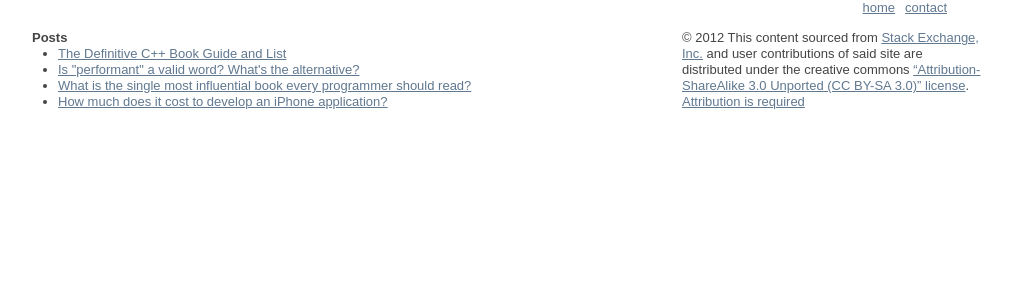
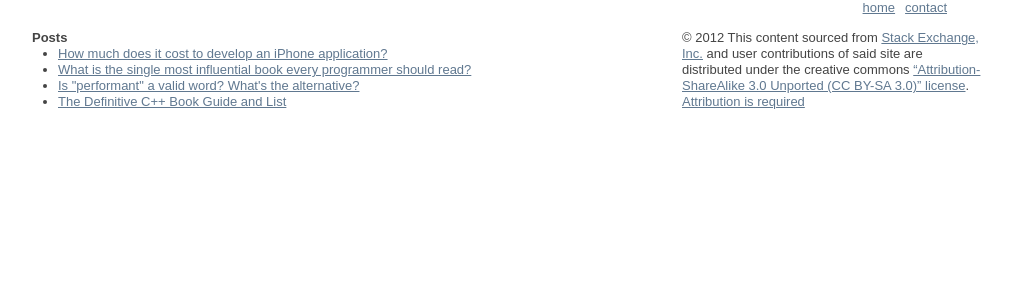
Before and after one commit to phwd/wolfrevokcats, a Jekyll site: the page built from index.html, in a window 1280 px wide. Shown: the top 300 px of the page, without its empty margins (18-1030 px from the left). Built offline with Jekyll 4.4.1, drawn with Linux system fonts in a browser that asks for light colours; nearby versions of some CDN libraries; Markdown is read by kramdown in place of the engine named in the settings.

Commit message:
Changed it back to jekyll format

```diff
--- a/index.html
+++ b/index.html
@@ -2,7 +2,7 @@
 layout: default
 title: wolfrevokcats
 ---
-
+<!--
 <div id=home>
 	<h1>Posts</h1>
 	<ul class=posts>
@@ -11,4 +11,13 @@
 		<li><a href="http://phwd.github.com/wolfrevokcats/what-is-the-single-most-influential-book-every-programmer-should-read.html">What is the single most influential book every programmer should read?</a></li>
 		<li><a href="http://phwd.github.com/wolfrevokcats/how-much-does-it-cost-to-develop-an-iphone-application.html">How much does it cost to develop an iPhone application?</a></li>
 	</ul>
+</div>--> <!-- end of #home content-->
+
+<div id=home>
+    <h1>Posts</h1>
+    <ul class=posts>
+        {% for post in site.posts %}
+        <li><a href="{{ post.url }}">{{ post.title }}</a></li>
+        {% endfor %}
+    </ul>
 </div> <!-- end of #home content-->
```
